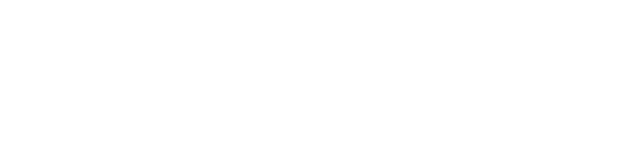
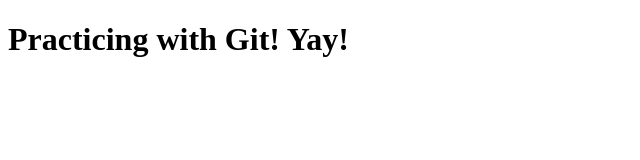
Before and after one commit to Michaelm999/class-work, a plain HTML site: page index.html in a window 1280 px wide. Shown: the whole page, without its empty margins (0-640 px from the left). Drawn offline with Linux system fonts and the light colour scheme.

Commit message:
added heading

```diff
--- a/index.html
+++ b/index.html
@@ -2,9 +2,12 @@
 <html>
   <head>
     <meta charset="utf-8">
-    <title></title>
+    <title>Git Practice</title>
   </head>
   <body>
+    <h1>
+      Practicing with Git! Yay!
+    </h1>
 
   </body>
 </html>
```
